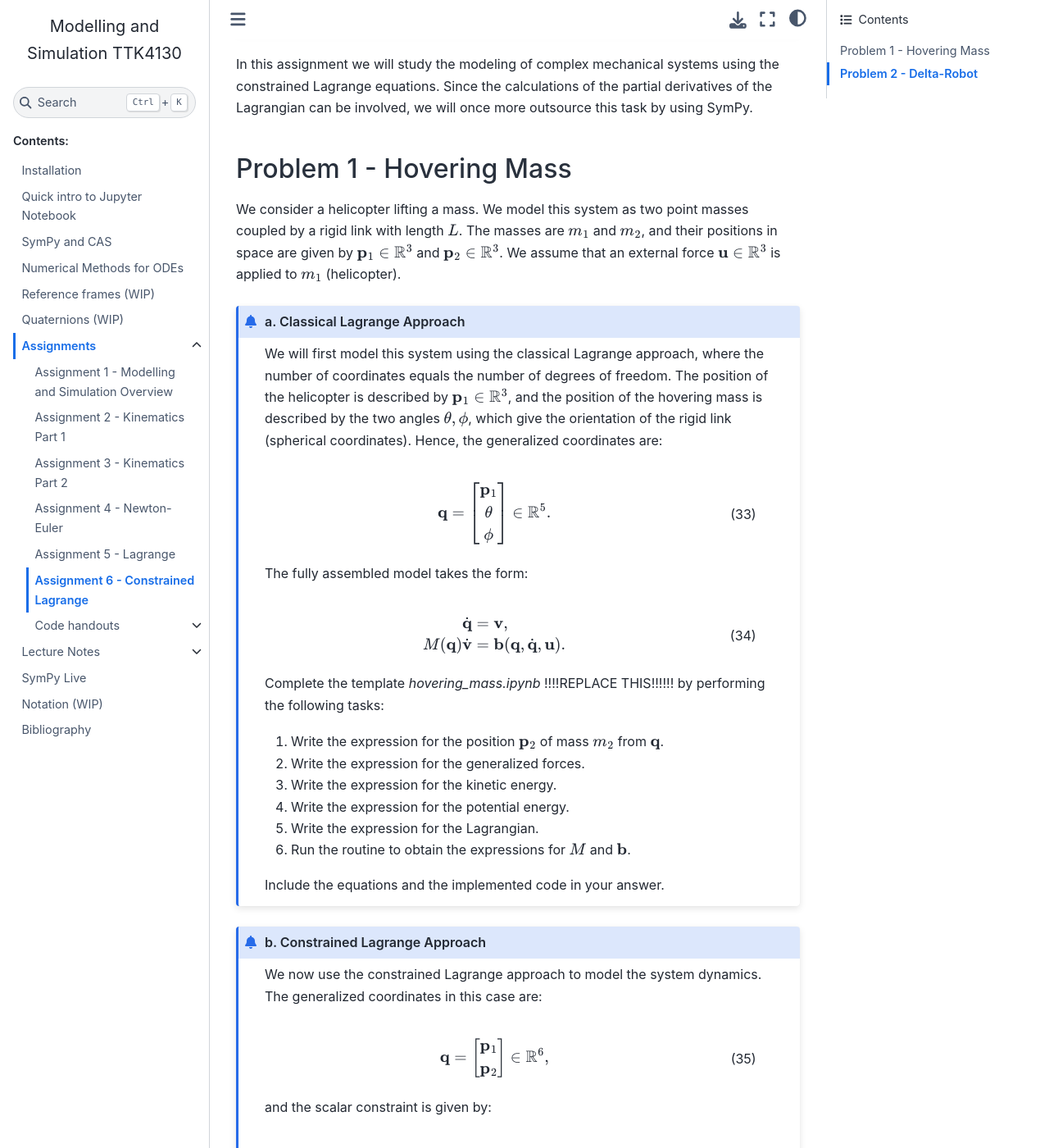
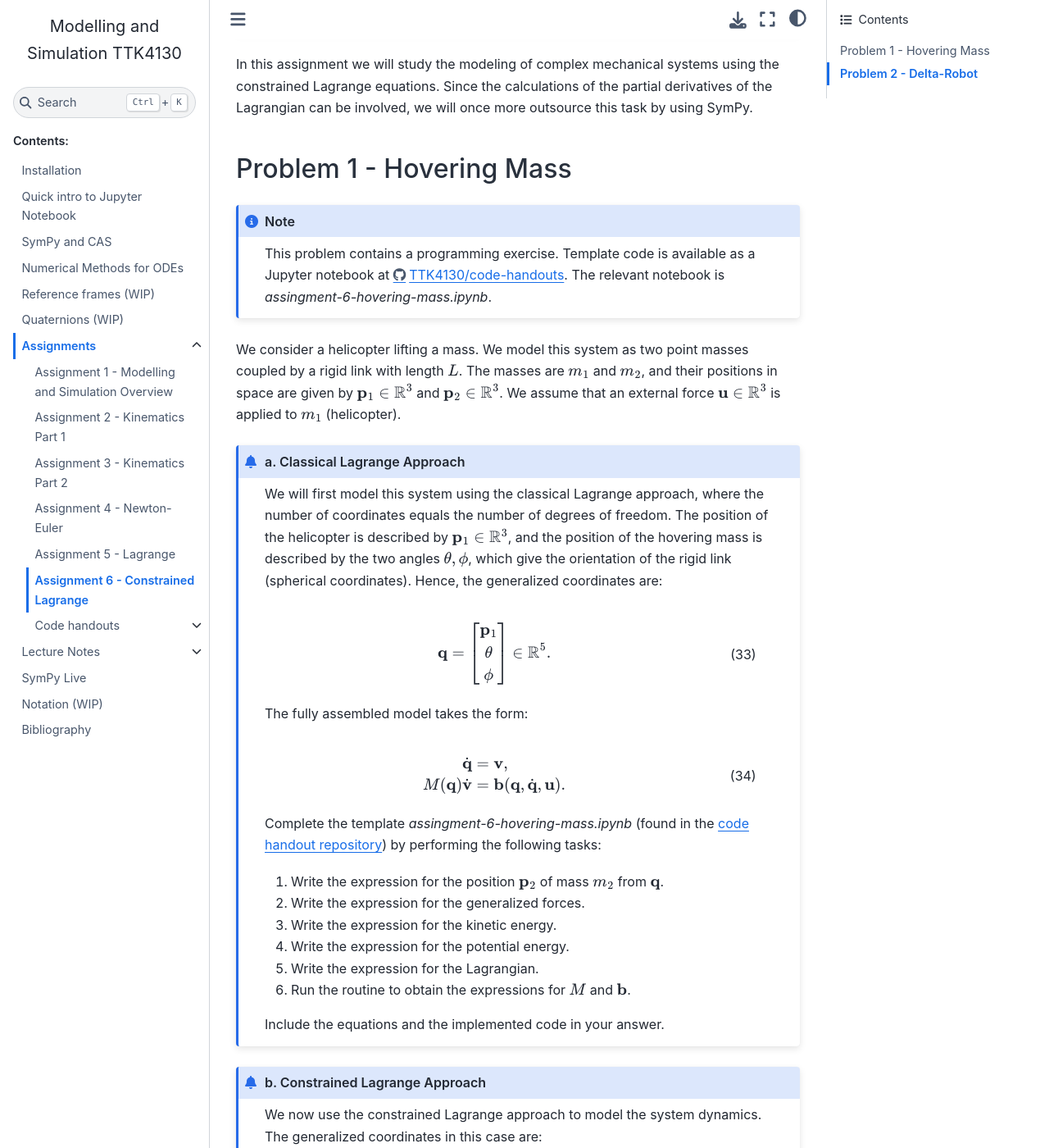
Before and after one commit to TTK4130/ttk4130.github.io, a Sphinx documentation site: the page built from docs/assignments/assignment-6.rst, in a window 1280 px wide and 1400 px high, scrolled down 339 px. Shown: the whole window at 82% size. Built offline with Sphinx 7.4.7 and the Sphinx Book theme 1.1.4, drawn with Linux system fonts in a browser that asks for light colours.

Commit message:
updated page to link to github repo for code handout

```diff
--- a/docs/assignments/assignment-6.rst
+++ b/docs/assignments/assignment-6.rst
@@ -14,6 +14,12 @@ Since the calculations of the partial derivatives of the Lagrangian can be invol
 
 Problem 1 - Hovering Mass
 --------------------------
+
+.. note::
+
+    This problem contains a programming exercise.
+    Template code is available as a Jupyter notebook at `<https://github.com/TTK4130/code-handouts>`_.
+    The relevant notebook is `assingment-6-hovering-mass.ipynb`.
 
 We consider a helicopter lifting a mass. We model this system as two point masses coupled by a rigid link with length :math:`L`. The masses are :math:`m_1` and :math:`m_2`, and their positions in space are given by :math:`\mathbf{p}_1 \in \mathbb{R}^3` and :math:`\mathbf{p}_2 \in \mathbb{R}^3`. We assume that an external force :math:`\mathbf{u} \in \mathbb{R}^3` is applied to :math:`m_1` (helicopter).
 
@@ -33,7 +39,7 @@ We consider a helicopter lifting a mass. We model this system as two point masse
             M(\mathbf{q})\dot{\mathbf{v}} &= \mathbf{b}(\mathbf{q},\dot{\mathbf{q}},\mathbf{u}).
         \end{aligned}
 
-    Complete the template `hovering_mass.ipynb` !!!!REPLACE THIS!!!!!! by performing the following tasks:
+    Complete the template `assingment-6-hovering-mass.ipynb` (found in the `code handout repository <https://github.com/TTK4130/code-handouts>`_) by performing the following tasks:
 
     1. Write the expression for the position :math:`\mathbf{p}_2` of mass :math:`m_2` from :math:`\mathbf{q}`.
     2. Write the expression for the generalized forces.
```
